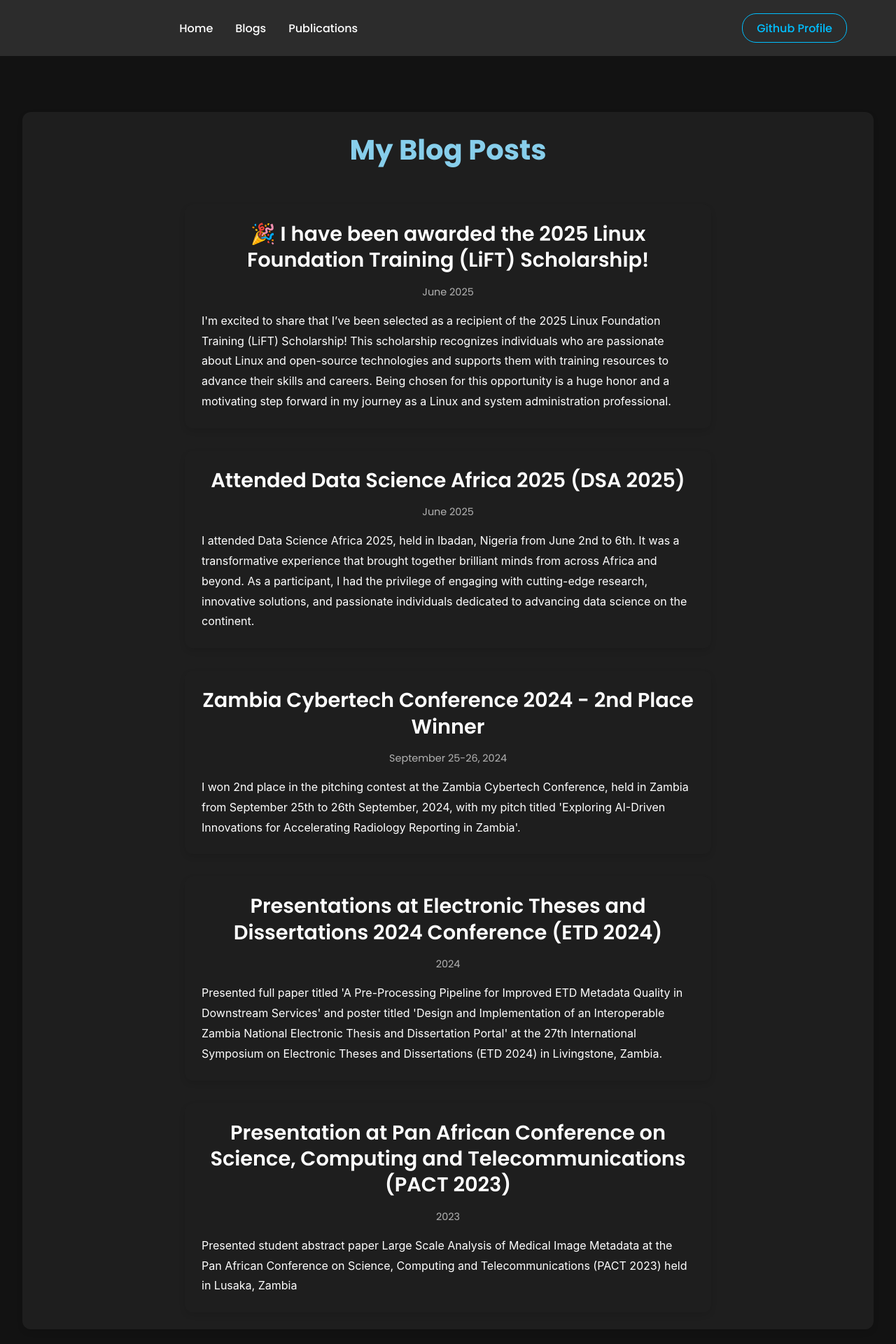
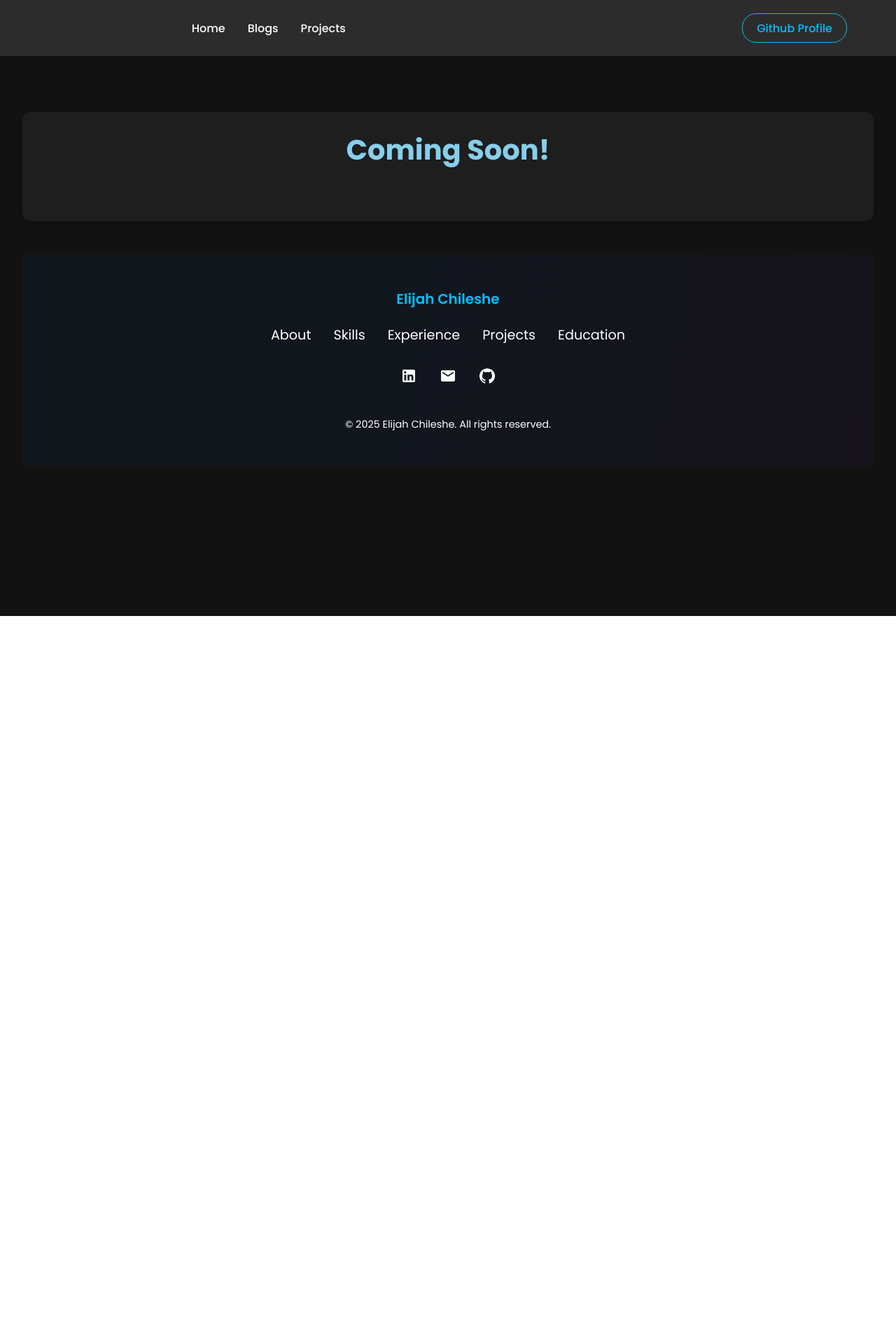
Before and after one commit to Edward-Manela-jr/About-Me, a React (Create React App) app: page /blogs in a window 1280 px wide. Shown: the top 1920 px of the page at 70% size. After the commit the page ends 880 px from the top, so only its background shows below. Built offline with nearby package versions, Linux system fonts and the light colour scheme.

Commit message:
updated blogs and publications pages

```diff
--- a/src/components/Blogs/Blogs.js
+++ b/src/components/Blogs/Blogs.js
@@ -210,37 +210,38 @@ const Blogs = () => {
   }, [navigate]);
 
   const blogPosts = [
-    {
-      title: "🎉 I have been awarded the 2025 Linux Foundation Training (LiFT) Scholarship!",
-      date: "June 2025",
-      content: "I'm excited to share that I’ve been selected as a recipient of the 2025 Linux Foundation Training (LiFT) Scholarship! This scholarship recognizes individuals who are passionate about Linux and open-source technologies and supports them with training resources to advance their skills and careers. Being chosen for this opportunity is a huge honor and a motivating step forward in my journey as a Linux and system administration professional."
-    },
-    {
-      title: "Attended Data Science Africa 2025 (DSA 2025)",
-      date: "June 2025",
-      content: "I attended Data Science Africa 2025, held in Ibadan, Nigeria from June 2nd to 6th. It was a transformative experience that brought together brilliant minds from across Africa and beyond. As a participant, I had the privilege of engaging with cutting-edge research, innovative solutions, and passionate individuals dedicated to advancing data science on the continent."
-    },
-    {
-      title: "Zambia Cybertech Conference 2024 - 2nd Place Winner",
-      date: "September 25-26, 2024",
-      content: "I won 2nd place in the pitching contest at the Zambia Cybertech Conference, held in Zambia from September 25th to 26th September, 2024, with my pitch titled 'Exploring AI-Driven Innovations for Accelerating Radiology Reporting in Zambia'."
-    },
-    {
-      title: "Presentations at Electronic Theses and Dissertations 2024 Conference (ETD 2024)" ,
-      date: "2024",
-      content: "Presented full paper titled 'A Pre-Processing Pipeline for Improved ETD Metadata Quality in Downstream Services' and poster titled 'Design and Implementation of an Interoperable Zambia National Electronic Thesis and Dissertation Portal' at the 27th International Symposium on Electronic Theses and Dissertations (ETD 2024) in Livingstone, Zambia."
-    },
-    {
-      title: "Presentation at Pan African Conference on Science, Computing and Telecommunications (PACT 2023)",
-      date: "2023",
-      content: "Presented student abstract paper Large Scale Analysis of Medical Image Metadata at the Pan African Conference on Science, Computing and Telecommunications (PACT 2023) held in Lusaka, Zambia"
-    }
+    // {
+    //   title: "🎉 I have been awarded the 2025 HiLux Foundation Training (LiFT) Scholarship!",
+    //   date: "June 2025",
+    //   content: "I'm excited to share that I’ve been selected as a recipient of the 2025 Linux Foundation Training (LiFT) Scholarship! This scholarship recognizes individuals who are passionate about Linux and open-source technologies and supports them with training resources to advance their skills and careers. Being chosen for this opportunity is a huge honor and a motivating step forward in my journey as a Linux and system administration professional."
+    // },
+    // {
+    //   title: "Attended Data Science Africa 2025 (DSA 2025)",
+    //   date: "June 2025",
+    //   content: "I attended Data Science Africa 2025, held in Ibadan, Nigeria from June 2nd to 6th. It was a transformative experience that brought together brilliant minds from across Africa and beyond. As a participant, I had the privilege of engaging with cutting-edge research, innovative solutions, and passionate individuals dedicated to advancing data science on the continent."
+    // },
+    // {
+    //   title: "Zambia Cybertech Conference 2024 - 2nd Place Winner",
+    //   date: "September 25-26, 2024",
+    //   content: "I won 2nd place in the pitching contest at the Zambia Cybertech Conference, held in Zambia from September 25th to 26th September, 2024, with my pitch titled 'Exploring AI-Driven Innovations for Accelerating Radiology Reporting in Zambia'."
+    // },
+    // {
+    //   title: "Presentations at Electronic Theses and Dissertations 2024 Conference (ETD 2024)" ,
+    //   date: "2024",
+    //   content: "Presented full paper titled 'A Pre-Processing Pipeline for Improved ETD Metadata Quality in Downstream Services' and poster titled 'Design and Implementation of an Interoperable Zambia National Electronic Thesis and Dissertation Portal' at the 27th International Symposium on Electronic Theses and Dissertations (ETD 2024) in Livingstone, Zambia."
+    // },
+    // {
+    //   title: "Presentation at Pan African Conference on Science, Computing and Telecommunications (PACT 2023)",
+    //   date: "2023",
+    //   content: "Presented student abstract paper Large Scale Analysis of Medical Image Metadata at the Pan African Conference on Science, Computing and Telecommunications (PACT 2023) held in Lusaka, Zambia"
+    // }
   ];
 
   return (
     <BlogContainer>
       <BlogWrapper>
-        <BlogHeader>My Blog Posts</BlogHeader>
+        {/* edit the line below to add title to your blog page */}
+        <BlogHeader>Coming Soon!</BlogHeader>
         <BlogContent>
           {blogPosts.map((post, index) => (
             <BlogPost key={index}>
--- a/src/components/Navbar/index.js
+++ b/src/components/Navbar/index.js
@@ -212,7 +212,7 @@ const Navbar = () => {
             <NavItems>
             <NavLink to='/' onClick={closeMobileMenu}>Home</NavLink>
             <NavLink to='/blogs' onClick={closeMobileMenu}>Blogs</NavLink>
-            <NavLink to='/publications' onClick={closeMobileMenu}>Publications</NavLink>
+            <NavLink to='/publications' onClick={closeMobileMenu}>Projects</NavLink>
             </NavItems>
             <ButtonContainer>
                 <GithubButton href={Bio.github} target="_blank">Github Profile</GithubButton>
```
